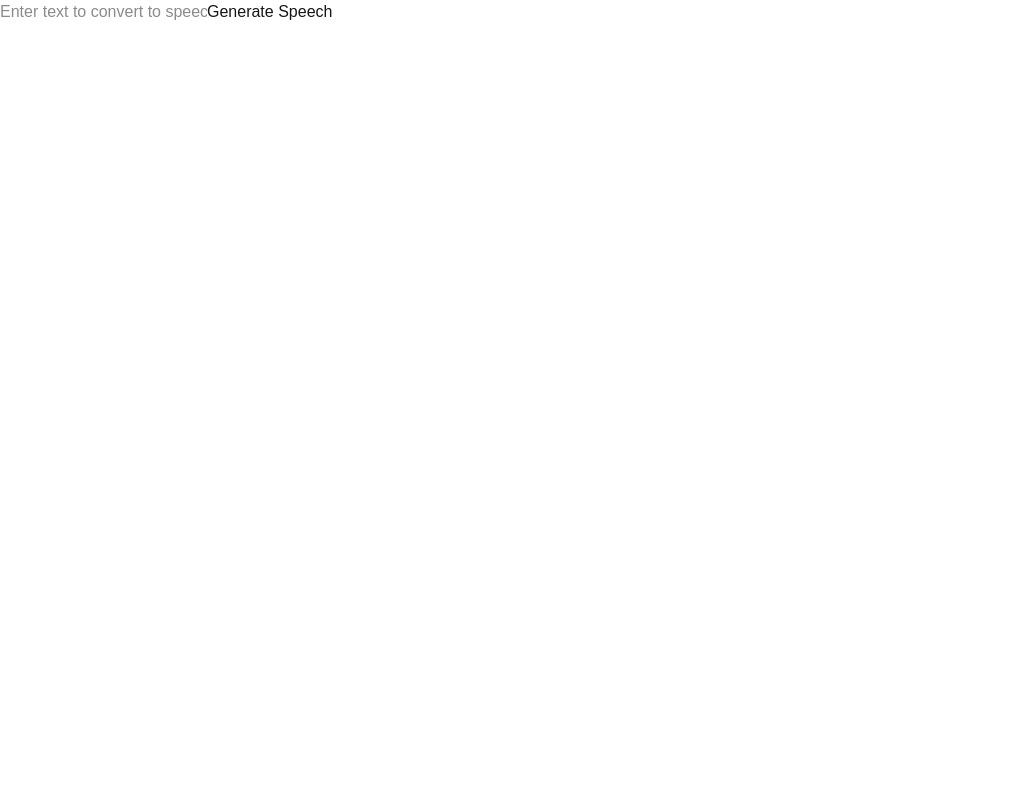
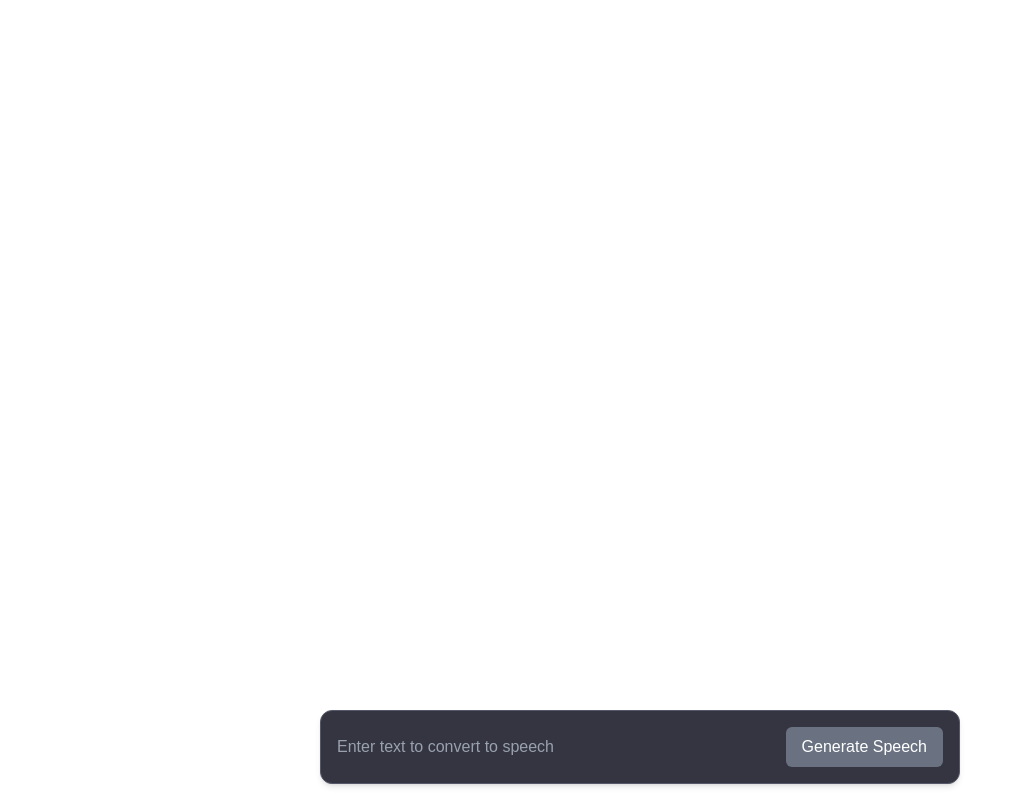
Before and after one commit to soumyakhatri/Next.js-AI, a Next.js app: page /ui/generate-speech in a window 1280 px wide. Shown: the whole page, without its empty margins (0-1022 px from the left). Built offline with nearby package versions, Linux system fonts and the light colour scheme.

Commit message:
Generate Speech without replay functionality (with CSS)

```diff
--- a/src/app/ui/generate-speech/page.tsx
+++ b/src/app/ui/generate-speech/page.tsx
@@ -44,16 +44,38 @@ function GenerateSpeech() {
     }
 
     return (
-        <div>
-            {
-                error && <div>{error}</div>
-            }
-            {
-                isLoading && <div>Generating Speech...</div>
-            }
-            <form onSubmit={handleSubmit}>
-                <input type="text" placeholder='Enter text to convert to speech' value={text} onChange={e => setText(e.target.value)} />
-                <button type="submit" disabled={isLoading || !text}>Generate Speech</button>
+        <div className="max-w-2xl mx-auto px-4 pt-4 pb-32 min-h-screen">
+            {error && (
+                <div className="text-red-500 mb-4 bg-red-500/10 border border-red-500/20 rounded-lg p-3">
+                    {error}
+                </div>
+            )}
+
+            {isLoading && (
+                <div className="text-center text-gray-400 mt-8 bg-[#444654] p-6 rounded-xl border border-[#565869] shadow-sm">
+                    <div className="animate-pulse">Generating Speech...</div>
+                </div>
+            )}
+
+            <form onSubmit={handleSubmit} className="fixed bottom-4 left-0 right-0 mx-auto max-w-2xl px-4">
+                <div className="flex flex-col gap-3 bg-[#343541] p-4 rounded-xl border border-[#565869] shadow-md">
+                    <div className="flex items-center gap-2">
+                        <input
+                            type="text"
+                            placeholder='Enter text to convert to speech'
+                            value={text}
+                            onChange={e => setText(e.target.value)}
+                            className="flex-1 bg-transparent outline-none text-white placeholder-gray-400"
+                        />
+                        <button
+                            type="submit"
+                            disabled={isLoading || !text}
+                            className="text-white bg-[#19c37d] hover:bg-[#16ab6a] disabled:bg-gray-500 disabled:cursor-not-allowed px-4 py-2 rounded-md transition-colors duration-200"
+                        >
+                            {isLoading ? "Generating..." : "Generate Speech"}
+                        </button>
+                    </div>
+                </div>
             </form>
         </div>
     )
```
